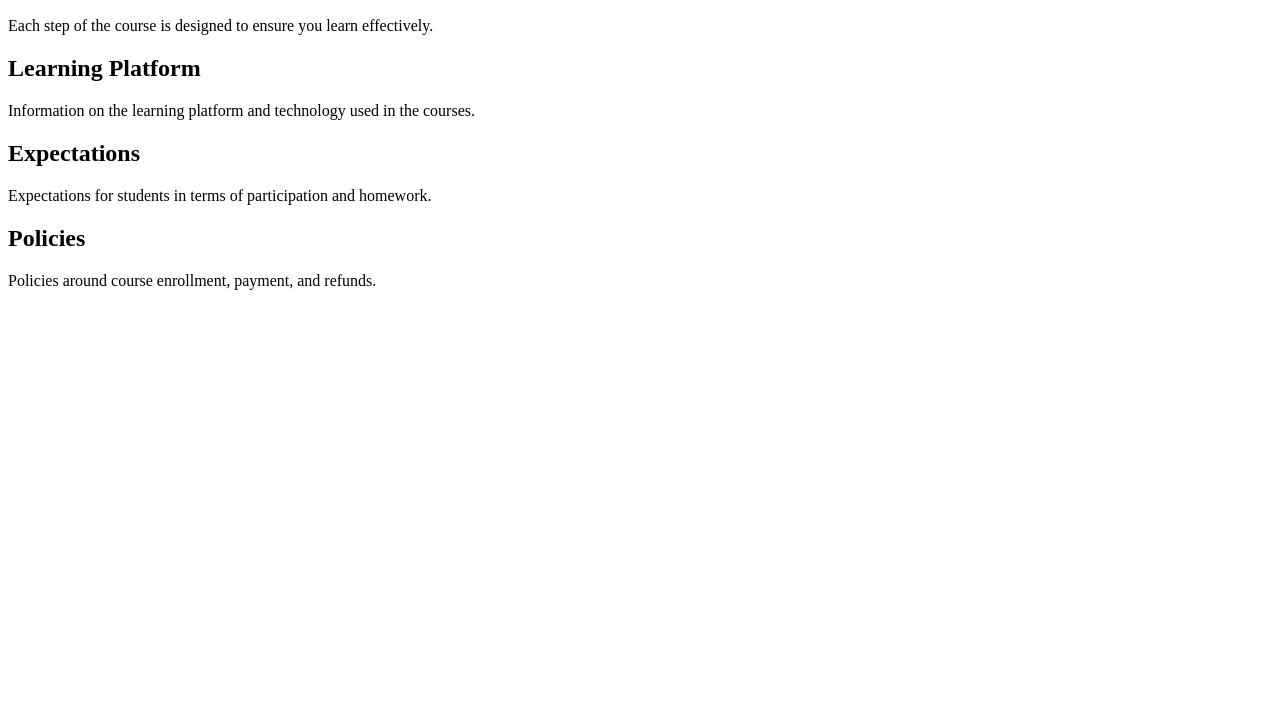
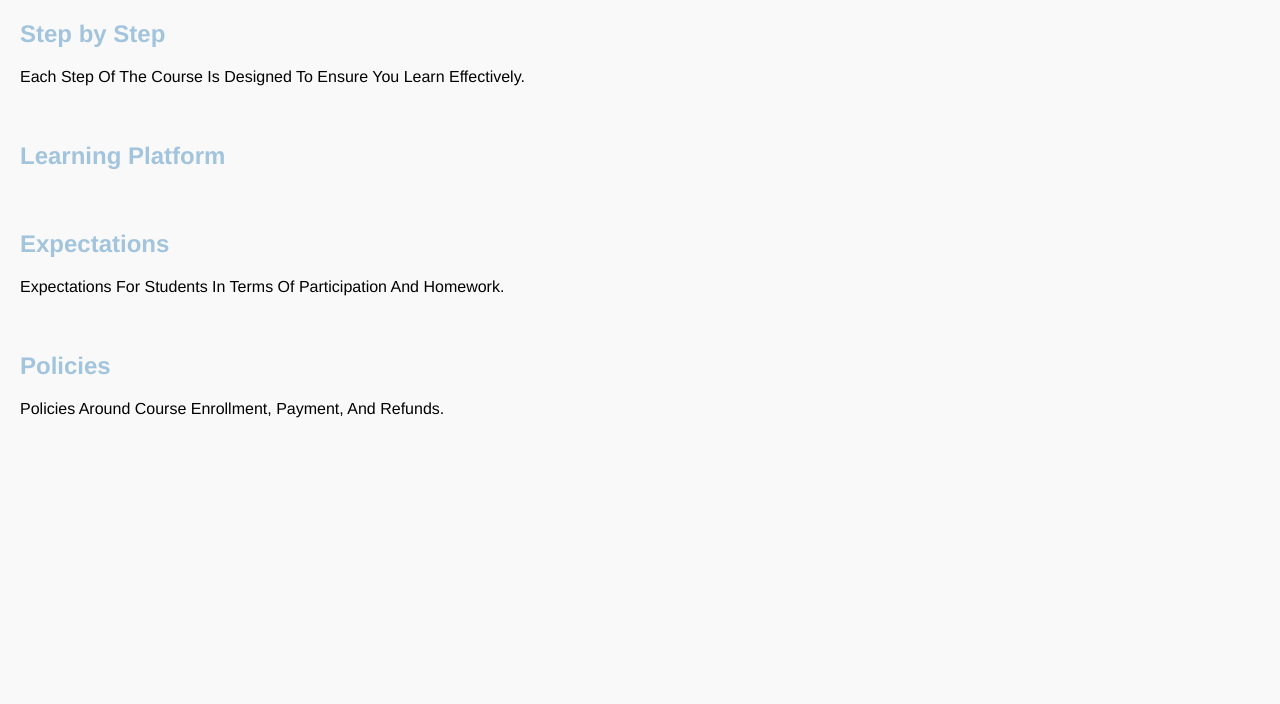
Before and after one commit to fredericmirindi/FrenchLearningWebsite, a plain HTML site: page how-it-works.html in a window 1280 px wide. Shown: the part 96-800 px from the top of the page. Drawn offline with Linux system fonts and the light colour scheme.

Commit message:
Link CSS file to how-it-works.html

```diff
--- a/how-it-works.html
+++ b/how-it-works.html
@@ -1,9 +1,9 @@
-<html>
-<head><meta charset="utf-8"><title>How It Works</title></meta><body>
+<!DOCTYPE html>
+<head><meta charset="utf-8"><title>How It Works</title><link rel="stylesheet" href="styles.css"></head>
+<body>
 <header><h1>How It Works</h1></header>
-<section id="step-by-step"><h2>Step by Step</h2><p> Each step of the course is designed to ensure you learn effectively.</p></section>
-<section id="platform"><h2>Learning Platform</h2><p> Information on the learning platform and technology used in the courses.</p></section>
-<section id="expectations"><h2>Expectations</h2><p> Expectations for students in terms of participation and homework. </p></section>
-<section id="policies"><h2>Policies</h2><p> Policies around course enrollment, payment, and refunds. </p></section>
+<section id="step-by-step"><h2>Step by Step</h2><p>Each Step Of The Course Is Designed To Ensure You Learn Effectively.</p></section>
+<section id="platform"><h2>Learning Platform</h2><p"Information On The Learning Platform and Technology Used With The Courses.</p></section>
+<section id="expectations"><h2>Expectations</h2><p>Expectations For Students In Terms Of Participation And Homework.</p></section><section id="policies"><h2>Policies</h2><p>Policies Around Course Enrollment, Payment, And Refunds.</p></section>
 </body>
 </html>
```
